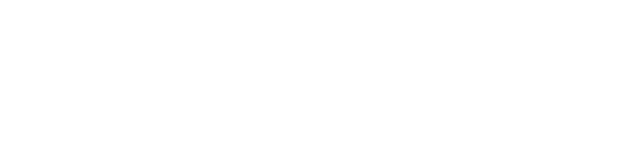
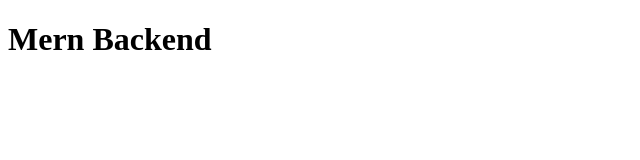
Before and after one commit to amit-singh-19/Mern-backend, a website: page public/index.html in a window 1280 px wide. Shown: the whole page, without its empty margins (0-640 px from the left). Drawn offline with Linux system fonts and the light colour scheme.

Commit message:
fix: correct syntax error in express.static middleware and update index.html heading

```diff
--- a/public/index.html
+++ b/public/index.html
@@ -6,6 +6,6 @@
     <title>E-commerce Backend</title>
 </head>
 <body>
-
+    <h1>Mern Backend</h1>
 </body>
 </html>
--- a/server.js
+++ b/server.js
@@ -29,6 +29,7 @@ mongoose
     console.log("Error connecting to DB: ", err);
   });
 
+app.use(express.static("public"));
 app.use(cors());
 app.use(express.json());
 app.use("/api/users", userRouter);
```
